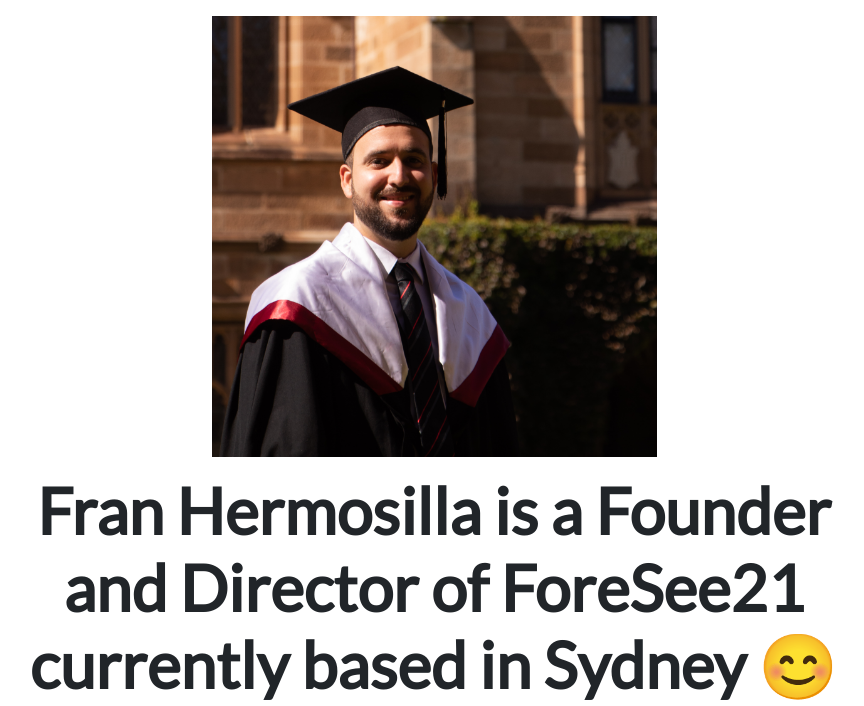
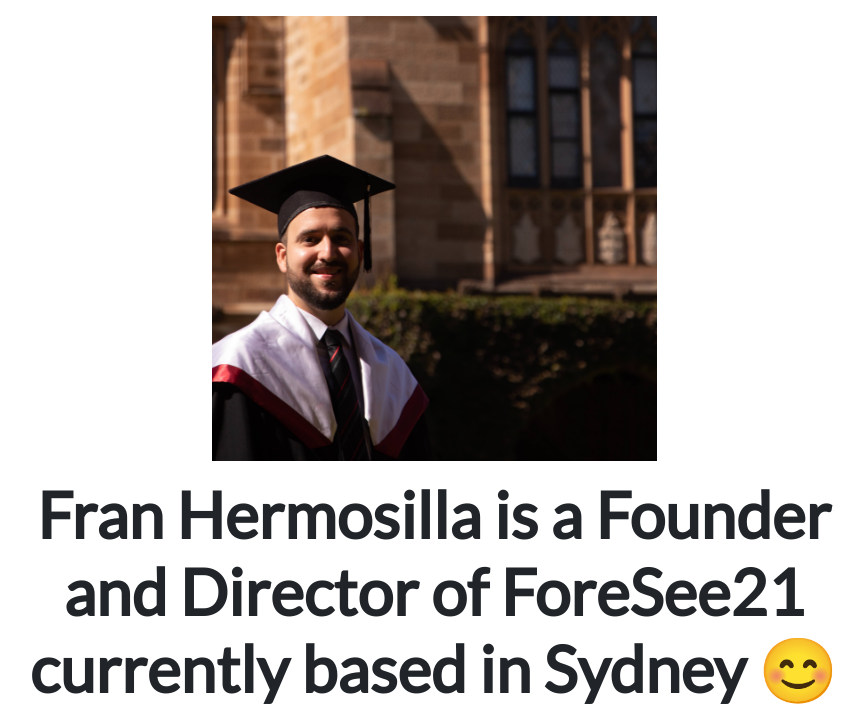
Before and after one commit to franhermosilla/django3-personal-portfolio, a Django app: template portfolio/templates/portfolio/home.html in a window 1280 px wide. Shown: the part 56-762 px from the top of the page, without its empty margins (206-1070 px from the left). Run offline with Django 3.2, Linux system fonts and the light colour scheme; the template is opened without the code that fills it: values that come from a table or form of the project are taken from there, others are empty; data comes from the database, SQL or seed files in the repository; both versions use the stored data as it was after the commit; some libraries are stand-ins or nearby versions.

Commit message:
2do commit

```diff
--- a/portfolio/templates/portfolio/home.html
+++ b/portfolio/templates/portfolio/home.html
@@ -6,7 +6,7 @@
 
 <div class="row justify-content-center my-3">
   <div class="col-5">
-    <img src="{% static 'portfolio/Master.jpg' %}" class="img-fluid">
+    <img src="{% static 'portfolio/foto1.jpg' %}" class="img-fluid">
   </div>
 </div>
 
```
Also changed, not shown: db.sqlite3, media/portfolio/images/foto2.jpg (added), media/portfolio/images/foto3.jpg (added), portfolio/static/portfolio/Master.jpg (deleted), portfolio/static/portfolio/foto1.jpg (added).
